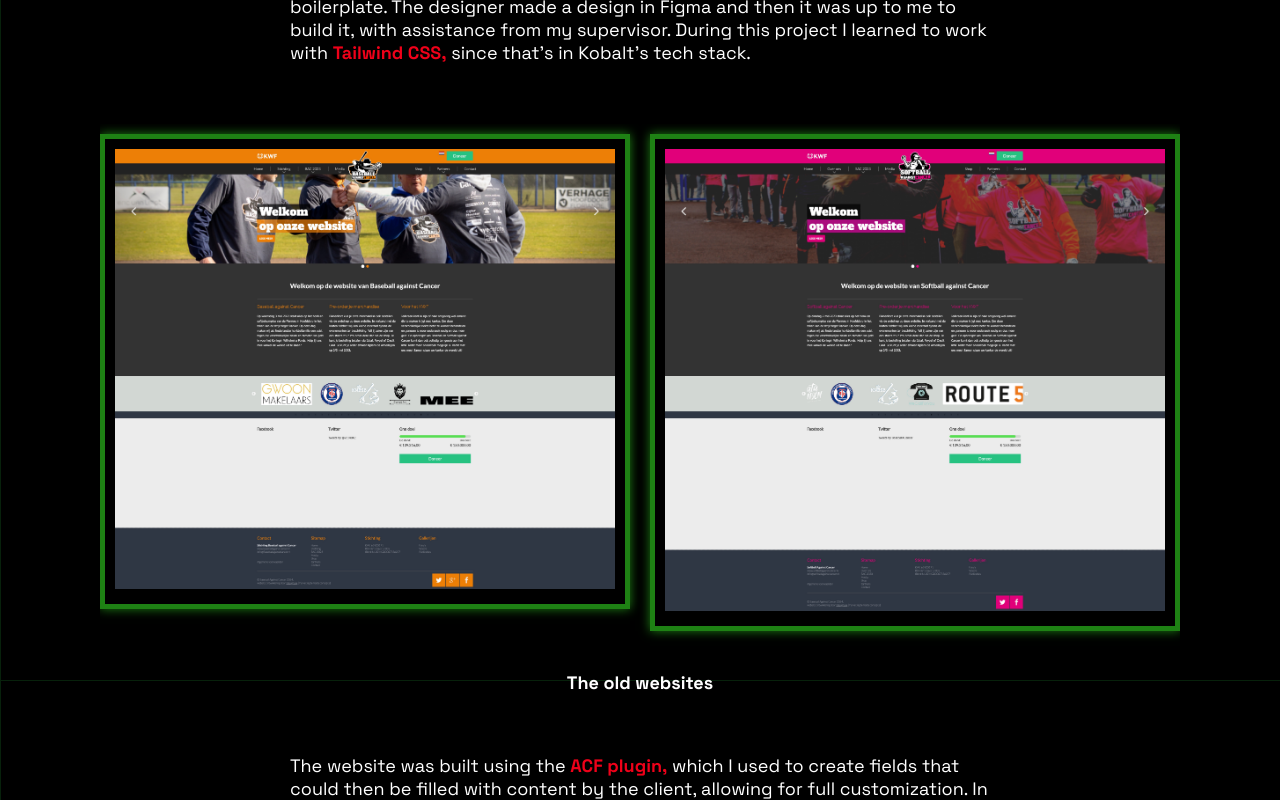
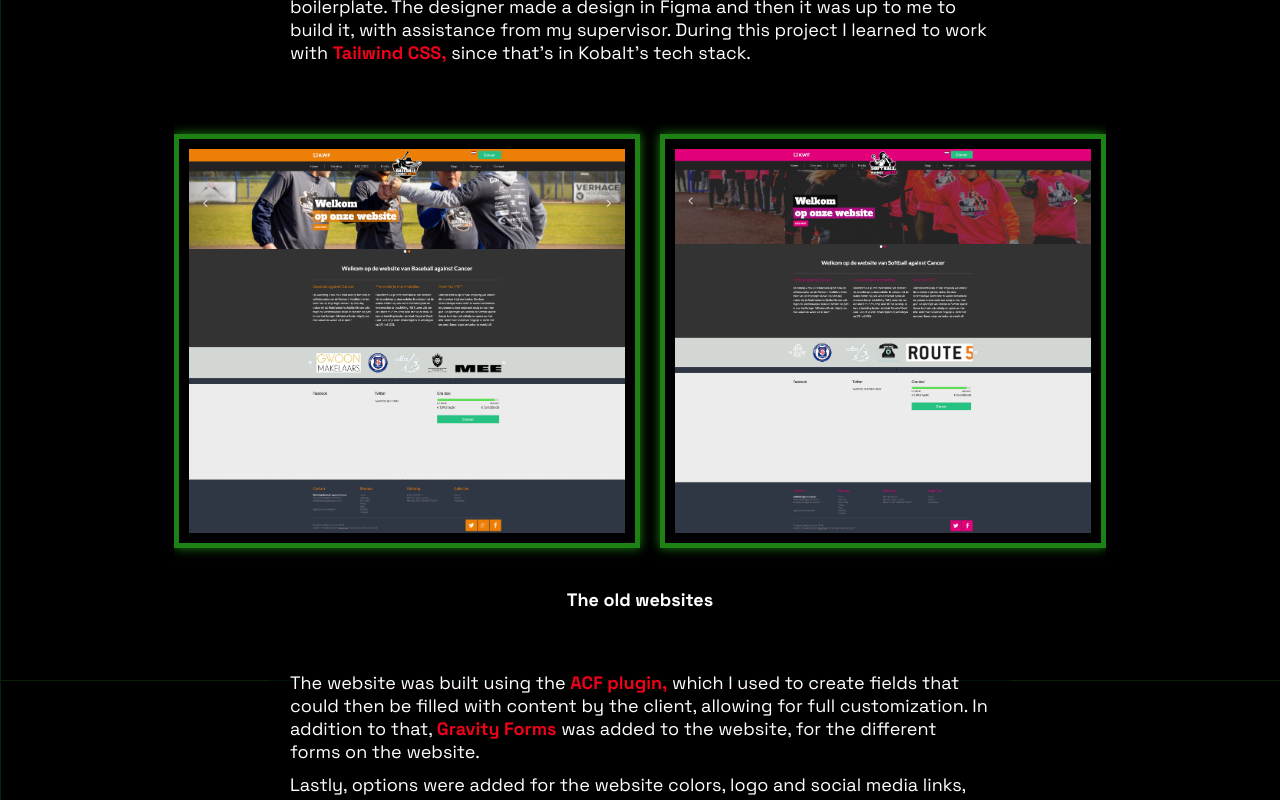
Before and after one commit to romyjkk/portfolio-2025, a React (Vite) app: page /bac-sac in a window 1280 px wide. Shown: the part 920-1720 px from the top of the page. Built offline with nearby package versions, Linux system fonts and the light colour scheme.

Commit message:
Some project images fixed

```diff
--- a/src/data/ProjectData.tsx
+++ b/src/data/ProjectData.tsx
@@ -296,7 +296,6 @@ export const projectData = [
     ),
     mockup: "/mockups/mockup4.png",
     projectImage: "/projImages/proj4/projImg4Flipped.png",
-    introParagraphs: [],
     processParagraphs: [
       <>
         The only requirements for this project were using
--- a/src/projectComponents/ProjectDetails.tsx
+++ b/src/projectComponents/ProjectDetails.tsx
@@ -37,7 +37,7 @@ function ProjectDetails({ id }: { id: string }) {
 
       {project.images?.[0]?.oldDesign && (
         <article className="imagesAndDescription">
-          <article className="projectImages">
+          <article className="bacSacProjImages">
             {project.images?.[0]?.oldDesign?.map((oldDesign, index) => {
               return (
                 <figure key={index} className="projectImage">
@@ -82,7 +82,7 @@ function ProjectDetails({ id }: { id: string }) {
 
       {project.images?.[0]?.wordPress && (
         <article className="imagesAndDescription">
-          <article className="projectImages">
+          <article className="bacSacProjImages">
             {project.images?.[0]?.wordPress?.map((wp, index) => {
               return (
                 <figure key={index} className="projectImage">
@@ -179,7 +179,7 @@ function ProjectDetails({ id }: { id: string }) {
 
       {project.images?.[0]?.newDesign && (
         <article className="imagesAndDescription">
-          <article className="projectImages">
+          <article className="bacSacProjImages bacSacProjImagesBig">
             {project.images?.[0].newDesign?.map((newDesign, index) => {
               return (
                 <figure key={index} className="projectImage veryHigh">
--- a/src/styles/projectComponents/_projectDetails.scss
+++ b/src/styles/projectComponents/_projectDetails.scss
@@ -151,37 +151,16 @@ main {
                     border: 0.3rem solid var(--primaryAccentColor);
                     box-shadow: 0 0 0.5rem var(--primaryAccentColor);
                     flex: 0 0 auto;
-                    // width: 100%;
-                    // height: 100%;
                     width: 80%;
                     img {
-                        // max-height: 30rem;
-                        // width: 100%;
-                        // height: 100%;
                     }
                 }
             }
             .projectImages {
-                // display: flex;
-                // gap: 1rem;
-                // overflow-x: scroll;
-                // overflow-y: hidden;
-                // padding: 0 0 1rem 0;
-
                 .projectImage {
-                    // padding: 1rem;
-                    // background-color: var(--primaryBackgroundColor);
-                    // border: 0.3rem solid var(--primaryAccentColor);
-                    // box-shadow: 0 0 0.5rem var(--primaryAccentColor);
-                    // flex: 0 0 auto;
                     width: 80%;
                     height: fit-content;
-                    // max-width: 100%;
                     img {
-                        // max-width: 30rem;
-                        // max-height: 100%;
-                        // max-width: 90%;
-                        // width: 100%;
                     }
                 }
             }
@@ -195,32 +174,39 @@ main {
     .bac-sac-project {
         .projectDetailsSection {
             .imagesAndDescription {
-                .projectImages {
+                .bacSacProjImages {
+                    display: flex;
+                    gap: 2rem;
+                    overflow-x: scroll;
+                    overflow-y: hidden;
+                    padding: 1rem 0 1rem 0;
+                    scroll-snap-type: x mandatory;
                     .projectImage {
-                        height: 100%;
-                        width: 60%;
+                        padding: 1rem;
+                        background-color: var(--primaryBackgroundColor);
+                        border: 0.3rem solid var(--primaryAccentColor);
+                        box-shadow: 0 0 0.5rem var(--primaryAccentColor);
+                        flex: 0 0 auto;
+                        scroll-snap-align: center;
+
+                        display: flex;
+                        align-items: center;
+                        justify-content: center;
+                        img {
+                            height: clamp(20rem, 30vw, 45rem);
+                            width: auto;
+                            object-fit: contain;
+                            display: block;
+                        }
                     }
                 }
-                // .projectImages {
-                //     align-items: center;
-                //     .differentWidth {
-                //         display: inline-flex;
-                //         align-items: center;
-                //         justify-content: center;
-                //         height: clamp(20vh, 20vw, 50vh);
-                //         width: auto;
-                //         // height: fit-content;
-                //         img {
-                //             height: 100%;
-                //             width: auto;
-                //             display: block;
-                //             object-fit: contain;
-                //         }
-                //     }
-                //     .projectImage {
-
-                //     }
-                // }
+                .bacSacProjImagesBig {
+                    .projectImage {
+                        img {
+                            height: clamp(40rem, 60vw, 70rem);
+                        }
+                    }
+                }
             }
         }
     }
@@ -235,37 +221,16 @@ main {
                     border: 0.3rem solid var(--primaryAccentColor);
                     box-shadow: 0 0 0.5rem var(--primaryAccentColor);
                     flex: 0 0 auto;
-                    // width: 100%;
-                    // height: 100%;
                     width: 80%;
                     img {
-                        // max-height: 30rem;
-                        // width: 100%;
-                        // height: 100%;
                     }
                 }
             }
             .projectImages {
-                // display: flex;
-                // gap: 1rem;
-                // overflow-x: scroll;
-                // overflow-y: hidden;
-                // padding: 0 0 1rem 0;
-
                 .projectImage {
-                    // padding: 1rem;
-                    // background-color: var(--primaryBackgroundColor);
-                    // border: 0.3rem solid var(--primaryAccentColor);
-                    // box-shadow: 0 0 0.5rem var(--primaryAccentColor);
-                    // flex: 0 0 auto;
                     width: 80%;
                     height: fit-content;
-                    // max-width: 100%;
                     img {
-                        // max-width: 30rem;
-                        // max-height: 100%;
-                        // max-width: 90%;
-                        // width: 100%;
                     }
                 }
             }
@@ -279,7 +244,8 @@ main {
 }
 
 .projectImages,
-.projectImagesBig {
+.projectImagesBig,
+.bacSacProjImages {
     &::-webkit-scrollbar {
         width: 0.5rem;
     }
@@ -301,7 +267,9 @@ main {
             .projectDetailsSection {
                 .imagesAndDescription {
                     gap: 2rem;
-                    .projectImages {
+                    .projectImages,
+                    .bacSacProjImages,
+                    .singleProjectImage {
                         padding: 1rem 0 2rem 0;
                         .projectImage {
                             border: 0.5rem solid var(--primaryAccentColor);
@@ -313,18 +281,12 @@ main {
         }
         .escape-manager-project {
             .projectDetailsSection {
-                // width: 100%;
                 .imagesAndDescription {
-                    // width: 100%;
-                    // align-items: center;
                 }
                 .projectImages {
-                    // width: 100%;
-                    // justify-content: center;
                     .projectImage {
                         max-width: 30%;
                         img {
-                            // max-height: 40rem;
                         }
                     }
                 }
@@ -335,7 +297,6 @@ main {
                 .imagesAndDescription {
                     .projectImages {
                         .projectImage {
-                            // max-width: 45rem;
                             width: 45%;
                         }
                     }
--- a/src/styles/styles.css
+++ b/src/styles/styles.css
@@ -837,9 +837,34 @@ main .our-solar-system-project .projectDetailsSection .projectImages .projectIma
 main .our-solar-system-project .projectDetailsSection .demonstrationVideoContainer .videoFrame {
   width: 80%;
 }
-main .bac-sac-project .projectDetailsSection .imagesAndDescription .projectImages .projectImage {
-  height: 100%;
-  width: 60%;
+main .bac-sac-project .projectDetailsSection .imagesAndDescription .bacSacProjImages {
+  display: flex;
+  gap: 2rem;
+  overflow-x: scroll;
+  overflow-y: hidden;
+  padding: 1rem 0 1rem 0;
+  scroll-snap-type: x mandatory;
+}
+main .bac-sac-project .projectDetailsSection .imagesAndDescription .bacSacProjImages .projectImage {
+  padding: 1rem;
+  background-color: var(--primaryBackgroundColor);
+  border: 0.3rem solid var(--primaryAccentColor);
+  box-shadow: 0 0 0.5rem var(--primaryAccentColor);
+  flex: 0 0 auto;
+  scroll-snap-align: center;
+  display: flex;
+  align-items: center;
+  justify-content: center;
+}
+main .bac-sac-project .projectDetailsSection .imagesAndDescription .bacSacProjImages .projectImage img {
+  height: clamp(20rem, 30vw, 45rem);
+  width: auto;
+  -o-object-fit: contain;
+     object-fit: contain;
+  display: block;
+}
+main .bac-sac-project .projectDetailsSection .imagesAndDescription .bacSacProjImagesBig .projectImage img {
+  height: clamp(40rem, 60vw, 70rem);
 }
 main .horrorflix-project .projectDetailsSection .singleProjectImage {
   display: flex;
@@ -863,20 +888,25 @@ main .horrorflix-project .projectDetailsSection .demonstrationVideoContainer .vi
 }
 
 .projectImages::-webkit-scrollbar,
-.projectImagesBig::-webkit-scrollbar {
+.projectImagesBig::-webkit-scrollbar,
+.bacSacProjImages::-webkit-scrollbar {
   width: 0.5rem;
 }
 .projectImages::-webkit-scrollbar-track,
-.projectImagesBig::-webkit-scrollbar-track {
+.projectImagesBig::-webkit-scrollbar-track,
+.bacSacProjImages::-webkit-scrollbar-track {
   background: var(--primaryBackgroundColor);
 }
 .projectImages::-webkit-scrollbar-thumb,
-.projectImagesBig::-webkit-scrollbar-thumb {
+.projectImagesBig::-webkit-scrollbar-thumb,
+.bacSacProjImages::-webkit-scrollbar-thumb {
   background-color: var(--primaryAccentColor);
 }
 .projectImages::-webkit-scrollbar-thumb:hover, .projectImages::-webkit-scrollbar-thumb:active,
 .projectImagesBig::-webkit-scrollbar-thumb:hover,
-.projectImagesBig::-webkit-scrollbar-thumb:active {
+.projectImagesBig::-webkit-scrollbar-thumb:active,
+.bacSacProjImages::-webkit-scrollbar-thumb:hover,
+.bacSacProjImages::-webkit-scrollbar-thumb:active {
   background-color: var(--secondaryAccentColor);
 }
 
@@ -884,10 +914,14 @@ main .horrorflix-project .projectDetailsSection .demonstrationVideoContainer .vi
   main .projectPageWrapper .projectDetailsSection .imagesAndDescription {
     gap: 2rem;
   }
-  main .projectPageWrapper .projectDetailsSection .imagesAndDescription .projectImages {
+  main .projectPageWrapper .projectDetailsSection .imagesAndDescription .projectImages,
+  main .projectPageWrapper .projectDetailsSection .imagesAndDescription .bacSacProjImages,
+  main .projectPageWrapper .projectDetailsSection .imagesAndDescription .singleProjectImage {
     padding: 1rem 0 2rem 0;
   }
-  main .projectPageWrapper .projectDetailsSection .imagesAndDescription .projectImages .projectImage {
+  main .projectPageWrapper .projectDetailsSection .imagesAndDescription .projectImages .projectImage,
+  main .projectPageWrapper .projectDetailsSection .imagesAndDescription .bacSacProjImages .projectImage,
+  main .projectPageWrapper .projectDetailsSection .imagesAndDescription .singleProjectImage .projectImage {
     border: 0.5rem solid var(--primaryAccentColor);
     box-shadow: 0 0 1rem var(--primaryAccentColor);
   }
@@ -1038,67 +1072,67 @@ main .horrorflix-project .projectDetailsSection .demonstrationVideoContainer .vi
 }
 @keyframes glitch {
   0% {
-    clip-path: inset(16px 0 46px 0);
+    clip-path: inset(25px 0 19px 0);
   }
   5% {
-    clip-path: inset(5px 0 4px 0);
+    clip-path: inset(21px 0 28px 0);
   }
   10% {
-    clip-path: inset(16px 0 60px 0);
+    clip-path: inset(63px 0 75px 0);
   }
   15% {
-    clip-path: inset(47px 0 65px 0);
+    clip-path: inset(35px 0 18px 0);
   }
   20% {
-    clip-path: inset(55px 0 1px 0);
+    clip-path: inset(41px 0 33px 0);
   }
   25% {
-    clip-path: inset(9px 0 47px 0);
+    clip-path: inset(55px 0 41px 0);
   }
   30% {
-    clip-path: inset(41px 0 58px 0);
+    clip-path: inset(15px 0 43px 0);
   }
   35% {
-    clip-path: inset(64px 0 6px 0);
+    clip-path: inset(2px 0 31px 0);
   }
   40% {
-    clip-path: inset(36px 0 4px 0);
+    clip-path: inset(4px 0 46px 0);
   }
   45% {
-    clip-path: inset(35px 0 26px 0);
+    clip-path: inset(30px 0 35px 0);
   }
   50% {
-    clip-path: inset(76px 0 15px 0);
+    clip-path: inset(57px 0 58px 0);
   }
   55% {
-    clip-path: inset(60px 0 37px 0);
+    clip-path: inset(63px 0 47px 0);
   }
   60% {
-    clip-path: inset(28px 0 2px 0);
+    clip-path: inset(78px 0 54px 0);
   }
   65% {
-    clip-path: inset(42px 0 28px 0);
+    clip-path: inset(7px 0 38px 0);
   }
   70% {
-    clip-path: inset(17px 0 69px 0);
+    clip-path: inset(73px 0 73px 0);
   }
   75% {
-    clip-path: inset(51px 0 46px 0);
+    clip-path: inset(69px 0 8px 0);
   }
   80% {
-    clip-path: inset(44px 0 72px 0);
+    clip-path: inset(52px 0 48px 0);
   }
   85% {
-    clip-path: inset(37px 0 16px 0);
+    clip-path: inset(51px 0 34px 0);
   }
   90% {
-    clip-path: inset(56px 0 76px 0);
+    clip-path: inset(66px 0 56px 0);
   }
   95% {
-    clip-path: inset(48px 0 35px 0);
+    clip-path: inset(65px 0 17px 0);
   }
   100% {
-    clip-path: inset(50px 0 15px 0);
+    clip-path: inset(19px 0 41px 0);
   }
 }
 @keyframes noise {
```
Also changed, not shown: 1 other file (tests, documents, lock files or other folders).
